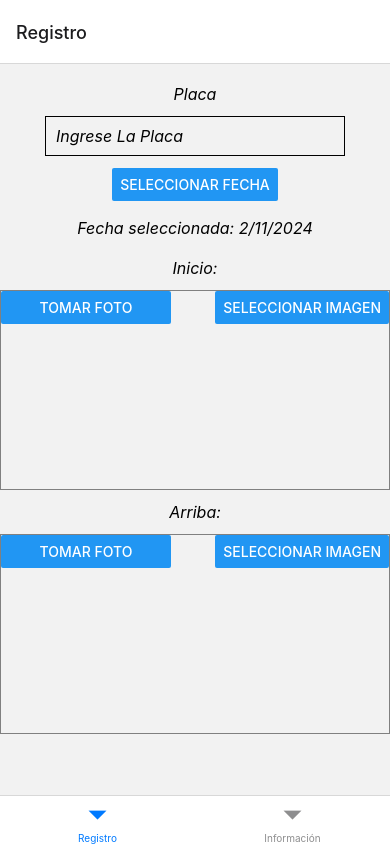
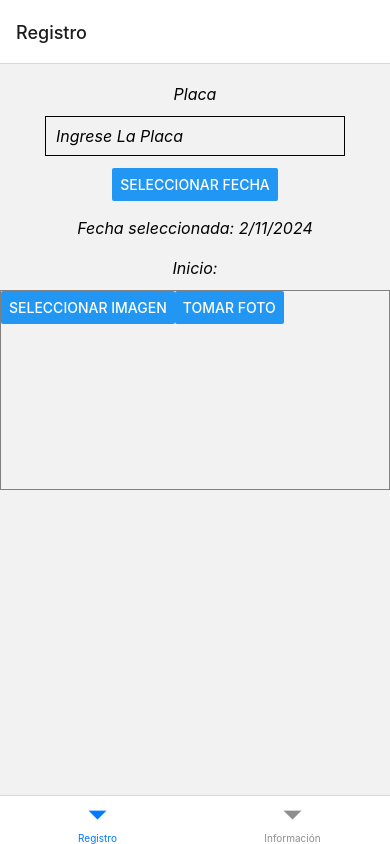
Before and after one commit to juanca1406/aplicacion-movil, a React Native app: screen /Registro in a window 390 px wide. Built offline with nearby package versions, Linux system fonts and the light colour scheme.

Commit message:
new changes

```diff
--- a/Components/Gallery.js
+++ b/Components/Gallery.js
@@ -7,12 +7,18 @@ import {
   View,
   Image,
   StyleSheet,
+  Modal,
+  TouchableOpacity,
 } from "react-native";
 import * as ImagePicker from "expo-image-picker";
+import { useNavigation } from "@react-navigation/native";
 
 export default function Gallery() {
   const [images, setImages] = useState([]);
   const [isLoading, setIsLoading] = useState(false);
+  const [selectedImage, setSelectedImage] = useState(null);
+  const [modalVisible, setModalVisible] = useState(false);
+  const navigation = useNavigation();
 
   const pickImages = async () => {
     setIsLoading(true);
@@ -33,13 +39,28 @@ export default function Gallery() {
     }
   };
 
+  const handleImagePress = (uri) => {
+    setSelectedImage(uri);
+    setModalVisible(true);
+  };
+
+  const openCamera = () => {
+    navigation.navigate("Camara");
+  };
+
   return (
+    <View style={styles.container}>
       <FlatList
         data={images}
         renderItem={({ item }) => (
+          <TouchableOpacity onPress={() => handleImagePress(item)}>
             <View style={styles.img}>
-          <Image source={{ uri: item }} style={{ width: 100, height: 100 }} />
+              <Image
+                source={{ uri: item }}
+                style={{ width: 100, height: 100 }}
+              />
             </View>
+          </TouchableOpacity>
         )}
         numColumns={2}
         keyExtractor={(item, index) => index.toString()}
@@ -47,21 +68,69 @@ export default function Gallery() {
           isLoading ? (
             <View>
               <Text
-              style={{ fontSize: 20, fontWeight: "bold", textAlign: "center" }}
+                style={{
+                  fontSize: 20,
+                  fontWeight: "bold",
+                  textAlign: "center",
+                }}
               >
                 Loading...
               </Text>
               <ActivityIndicator size={"large"} />
             </View>
           ) : (
+            <View style={styles.button}>
               <Button title="Seleccionar imagen" onPress={pickImages} />
+              <Button title="Tomar foto" onPress={openCamera} />
+            </View>
           )
         }
       />
+
+      <Modal
+        animationType="slide"
+        transparent={true}
+        visible={modalVisible}
+        onRequestClose={() => setModalVisible(false)}
+      >
+        <View style={styles.modalContainer}>
+          <View style={styles.modalImageContainer}>
+            <Image
+              source={{ uri: selectedImage }}
+              style={{ width: "100%", height: "100%" }}
+              resizeMode="contain"
+            />
+          </View>
+          <Button title="Cerrar" onPress={() => setModalVisible(false)} />
+        </View>
+      </Modal>
+    </View>
   );
 }
+
 const styles = StyleSheet.create({
+  container: {
+    alignItems: "center",
+  },
   img: {
     paddingTop: 10,
   },
+  button: {
+    display: "flex",
+    flexDirection: "row",
+    justifyContent: "space-between",
+  },
+  modalContainer: {
+    flex: 1,
+    justifyContent: "center",
+    alignItems: "center",
+    backgroundColor: "rgba(0, 0, 0, 0.8)",
+  },
+  modalImageContainer: {
+    width: "80%",
+    height: "80%",
+    backgroundColor: "white",
+    borderRadius: 10,
+    overflow: "hidden",
+  },
 });
--- a/Components/Tab1.tsx
+++ b/Components/Tab1.tsx
@@ -18,9 +18,7 @@ import CameraContext from "../Context/CameraContext";
 export default function Tab1() {
   const [date, setDate] = useState(new Date());
   const [showDatePicker, setShowDatePicker] = useState(false);
-
   const { image } = useContext(CameraContext);
-
   const onChange = (event: any, selectedDate: Date | undefined) => {
     const currentDate = selectedDate || date;
     setShowDatePicker(Platform.OS === "ios");
@@ -67,34 +65,7 @@ export default function Tab1() {
           <Text style={styles.text}>Inicio:</Text>
 
           <View style={styles.gallery}>
-            <View style={styles.button}>
-              <Button title="Tomar foto" onPress={openCamera} />
-            </View>
             <Gallery />
-            <View style={styles.img}>
-              {image && (
-                <Image
-                  source={{ uri: image }}
-                  style={{ width: 100, height: 100 }}
-                />
-              )}
-            </View>
-          </View>
-          <Text style={styles.text}>Arriba:</Text>
-
-          <View style={styles.gallery}>
-            <View style={styles.button}>
-              <Button title="Tomar foto" onPress={openCamera} />
-            </View>
-            <Gallery />
-            <View style={styles.img}>
-              {image && (
-                <Image
-                  source={{ uri: image }}
-                  style={{ width: 100, height: 100 }}
-                />
-              )}
-            </View>
           </View>
         </View>
       )}
--- a/package.json
+++ b/package.json
@@ -24,7 +24,7 @@
     "react": "18.2.0",
     "react-dom": "18.2.0",
     "react-native": "0.73.4",
-    "react-native-gesture-handler": "2.14.0",
+    "react-native-gesture-handler": "^2.14.0",
     "react-native-image-crop-picker": "^0.40.2",
     "react-native-safe-area-context": "4.8.2",
     "react-native-svg": "14.1.0",
```
Also changed, not shown: App.tsx (+13 -9 lines), independencia react native.txt, 2 other files (tests, documents, lock files or other folders). Lines whose indentation alone changed are shown as unchanged.
